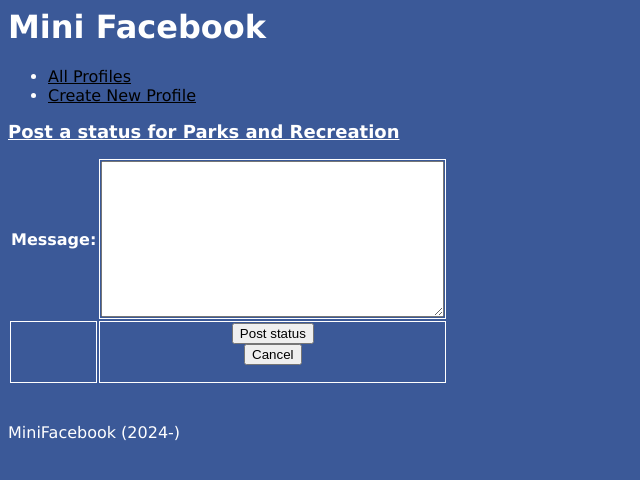
After one commit to samhithasr/cs412, a Django app: page /mini_fb/profile/3/create_status in a window 1280 px wide. The commit adds this page. Shown: the top 480 px of the page, without its empty margins (0-640 px from the left). Run offline with Django 5.2, Linux system fonts and the light colour scheme; data comes from the database, SQL or seed files in the repository; both versions use the stored data as it was after the commit.

Commit message:
Finished steps

```diff
--- /dev/null
+++ b/mini_fb/forms.py
@@ -0,0 +1,23 @@
+# File: mini_fb/forms.py
+# Author: Sam Somavarapu (samhitha@bu.edu), 10/14/2024
+# Description: The mini_fb forms.py file, used to create
+# new Profiles.
+
+from django import forms
+from .models import Profile, StatusMessage
+
+class CreateProfileForm(forms.ModelForm):
+    '''A form for users to create a new Profile.'''
+
+    # first; last; city; email; pfp
+    class Meta:
+        '''Associate this HTML form with the Profile data model.'''
+        model = Profile
+        fields = ['first', 'last', 'city', 'email', 'icon',]
+
+class CreateStatusMessageForm(forms.ModelForm):
+    '''A form for users to add Status Messages to a Profile.'''
+    class Meta:
+        '''Associate this HTML form with the StatusMessage data model.'''
+        model = StatusMessage
+        fields = ['message',]
--- a/mini_fb/models.py
+++ b/mini_fb/models.py
@@ -3,6 +3,7 @@
 # Define the data objects for the mini_fb application.
 
 from django.db import models
+from django.urls import reverse
 # import time
 
 # This Profile model will need to include the
@@ -27,12 +28,16 @@
     def __str__(self):
         '''Return a string representation of the object.'''
 
-        return f'{self.first} {self.last} from {self.city}. Email: {self.email}'
+        return f'{self.first} {self.last} from {self.city}.'
 
     def get_status_messages(self):
         '''Return a List of all status messages associated with a Profile.'''
 
         return StatusMessage.objects.filter(profile=self).order_by('-published')
+
+    def get_absolute_url(self):
+        '''Return URL to access the new profile.'''
+        return reverse('show_profile', kwargs={'pk': self.pk})
         #quiz Q when do you need to run makemigrations command
 
 class StatusMessage(models.Model):
--- a/mini_fb/templates/mini_fb/base.html
+++ b/mini_fb/templates/mini_fb/base.html
@@ -28,6 +28,7 @@
         <nav>
             <ul>
                 <li><a href="{% url 'show_all_profiles' %}">All Profiles</a></li>
+                <li><a href="{% url 'create_profile' %}">Create New Profile</a></li>
             </ul>
         </nav>
 
--- /dev/null
+++ b/mini_fb/templates/mini_fb/create_status_form.html
@@ -0,0 +1,31 @@
+<!--
+File: mini_fb/templates/mini_fb/create_status_form.html
+Author: Samhitha Somavarapu (samhitha@bu.edu), 10/14/2024
+Description: The HTML file to show a form to create a Status
+Message for a Profile. This file "inherits" from base.html.
+-->
+
+{% extends 'mini_fb/base.html' %}
+
+{% block content %}
+
+<h2>Post a status for {{profile.first}} {{profile.last}}</h2>
+<form method="POST">
+{% csrf_token %}
+<table>
+    {{form.as_table}}
+
+    <tr>
+        <td></td>
+        <td><input type="submit" name="submit" value="Post status"></form>
+            <form action="{% url 'show_profile' profile.pk %}">
+                <input type="submit" name="Cancel" value="Cancel">
+            </form>
+        </td>
+    </tr>
+</table>
+
+
+
+
+{% endblock %}
--- a/mini_fb/templates/mini_fb/show_all_profiles.html
+++ b/mini_fb/templates/mini_fb/show_all_profiles.html
@@ -16,6 +16,7 @@
 
 <div>
     <table>
+        <!-- Loops through all Profiles and displays them, with a hyperlink to take you to that specific Profile. -->
         {% for person in profiles %}
     <profile>
         <tr>
--- a/mini_fb/urls.py
+++ b/mini_fb/urls.py
@@ -13,4 +13,6 @@
     # path(r'about', views.about, name="about"),
     path(r'', views.ShowAllProfilesView.as_view(), name="show_all_profiles"),
     path(r'show_profile/<int:pk>', views.ShowProfilePageView.as_view(), name="show_profile"),
+    path(r'create_profile', views.CreateProfileView.as_view(), name="create_profile"),
+    path(r'profile/<int:pk>/create_status', views.CreateStatusMessageView.as_view(), name="create_status"),
 ]
--- a/mini_fb/views.py
+++ b/mini_fb/views.py
@@ -3,10 +3,13 @@
 # Description: The views file for the mini_fb application.
 
 from django.shortcuts import render
+from django.urls import reverse
+from typing import Any
 
 # Create your views here.
-from django.views.generic import ListView, DetailView
+from django.views.generic import ListView, DetailView, CreateView
 from .models import * ## import the models (e.g., Article)
+from .forms import *
 
 # class-based view
 # first; last; city; email; pfp
@@ -23,6 +26,8 @@
     template_name = "mini_fb/show_profile.html"
     # context_object_name = "profile"
 
+    # overrides default get_context_data so that Foreign Key can
+    # be used by site get a specific Profile's status messages
     def get_context_data(self, **kwargs: any):
 
         context = super().get_context_data(**kwargs)
@@ -30,3 +35,52 @@
 
         context['statuses'] = profile.get_status_messages()
         return context
+
+class CreateProfileView(CreateView):
+    '''A view to create a new Profile and save it to the database.'''
+
+    model = Profile
+    form_class = CreateProfileForm
+    template_name = "mini_fb/create_profile_form.html"
+
+    def get_success_url(self) -> str:
+        '''Return the URL to redirect to on success.'''
+
+        return self.object.get_absolute_url()
+
+class CreateStatusMessageView(CreateView):
+    '''A view to create a Status Message for a Profile.'''
+
+    form_class = CreateStatusMessageForm
+    template_name = "mini_fb/create_status_form.html"
+
+    def get_context_data(self, **kwargs) -> dict[str, Any]:
+        # context from superclass
+        context = super().get_context_data(**kwargs)
+        # Profile identified by PK from URL
+        profile = Profile.objects.get(pk=self.kwargs['pk'])
+        # add Profile to context
+        context['profile'] = profile
+        return context
+
+    def get_success_url(self) -> str:
+        '''Return URL to redirect to on success.'''
+
+        profile = Profile.objects.get(pk=self.kwargs['pk'])
+        return reverse('show_profile', kwargs={'pk': profile.pk})
+
+    def form_valid(self, form):
+        '''This method is called after the form is validated,
+        before saving data to the database.'''
+
+        # print(f'CreateCommentView.form_valid(): form={form.cleaned_data}')
+        # print(f'CreateCommentView.form_valid(): self.kwargs={self.kwargs}')
+
+        # find the Profile identified by the PK from the URL pattern
+        profile = Profile.objects.get(pk=self.kwargs['pk'])
+
+        # attach this Profile to the instance of the Comment to set its FK
+        form.instance.profile = profile # like: comment.article = article
+
+        # delegate work to superclass version of this method
+        return super().form_valid(form)
```
Also changed, not shown: mini_fb/templates/mini_fb/create_profile_form.html (added, +31 -0 lines), mini_fb/templates/mini_fb/show_profile.html (+11 -0 lines), db.sqlite3.
